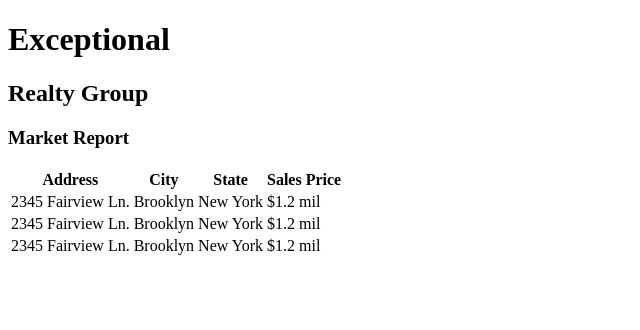
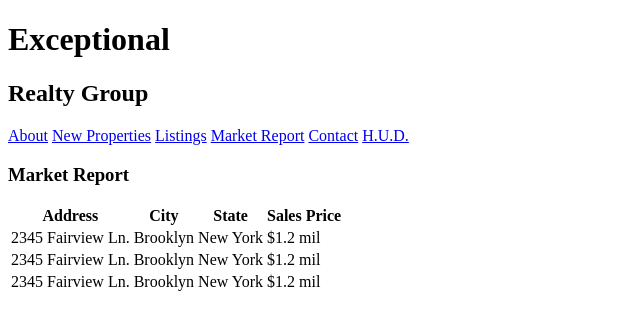
Before and after one commit to egreen724/exceptional-realty, a plain HTML site: page market-report.html in a window 1280 px wide. Shown: the whole page, without its empty margins (0-640 px from the left). Drawn offline with Linux system fonts and the light colour scheme.

Commit message:
adds navigation menu

```diff
--- a/market-report.html
+++ b/market-report.html
@@ -8,6 +8,13 @@
   <body>
     <h1>Exceptional</h1>
     <h2>Realty Group</h2>
+
+    <a href="index.html">About</a>
+    <a href="new-properties.html">New Properties</a>
+    <a href="real-estate-listings.html">Listings</a>
+    <a href="market-report.html">Market Report</a>
+    <a href="contact.html">Contact</a>
+    <a href="http://hud.gov" target='_blank'>H.U.D.</a>
 
     <h3>Market Report</h3>
 
```
Also changed, not shown: index.html (+7 -0 lines), real-estate-listings.html (+7 -0 lines), contact.html (added), new-properties.html (added).
